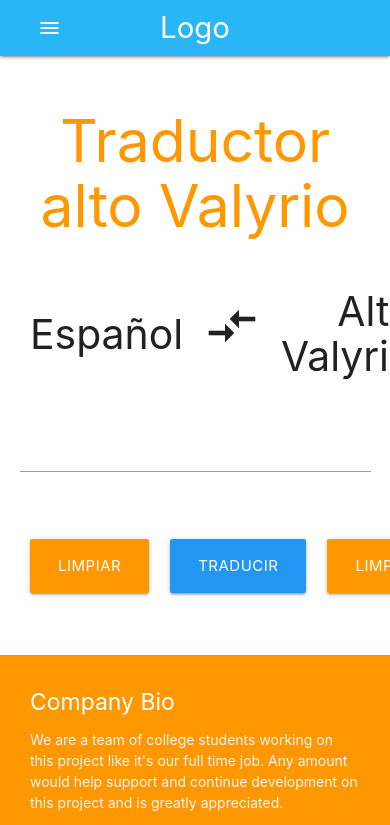
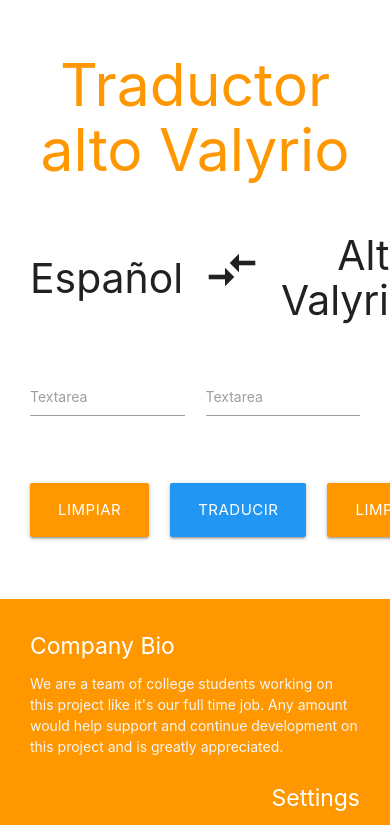
Before and after one commit to ponspack9/AltoValyrioHTML, a plain HTML site: page index.html in a window 390 px wide. Shown: the top 825 px of the page. Drawn offline with nearby package versions, Linux system fonts and the light colour scheme.

Commit message:
Text area properly aligned and responsive

```diff
--- a/index.html
+++ b/index.html
@@ -11,7 +11,7 @@
   <link href="css/style.css" type="text/css" rel="stylesheet" media="screen,projection"/>
 </head>
 <body>
-  <nav class="light-blue lighten-1" role="navigation">
+  <!-- <nav class="light-blue lighten-1" role="navigation">
     <div class="nav-wrapper container"><a id="logo-container" href="#" class="brand-logo">Logo</a>
       <ul class="right hide-on-med-and-down">
         <li><a href="#">Navbar Link</a></li>
@@ -22,7 +22,7 @@
       </ul>
       <a href="#" data-target="nav-mobile" class="sidenav-trigger"><i class="material-icons">menu</i></a>
     </div>
-  </nav>
+  </nav> <-->
   <div class="section no-pad-bot" id="index-banner">
     <div class="container">
 
@@ -47,21 +47,23 @@
 
 
       <div class="row valign-wrapper">
-        <form class = "col l5 s12 left-align" >
+        <form class = "col l6 s12 left-align" >
 
           <div class="row">
-            <div class="input-field">
-              <textarea id="textarea1" class="materialize-textarea"></textarea>
-              <label for="textarea1" hint="Todos los hombres deben morir"></label>
+            <div class="left-align col s12">
+            <div class="input-field ">
+                <textarea id="textarea1" class="materialize-textarea"></textarea>
+                <label for="textarea1">Textarea</label></div>
             </div>
           </div>
         </form>
 
-        <form class = "col l5 s12 right-align" >
+        <form class = "col l6 s12 right-align" >
           <div class="row">
+            <div class="right-align col s12">
             <div class="input-field">
-              <textarea id="textarea1" class="materialize-textarea"></textarea>
-              <label for="textarea1" hint="Pinkipower"></label>
+                <textarea id="textarea1" class="materialize-textarea right-align"></textarea>
+                <label for="textarea1">Textarea</label></div>
             </div>
           </div>
         </form>
```
